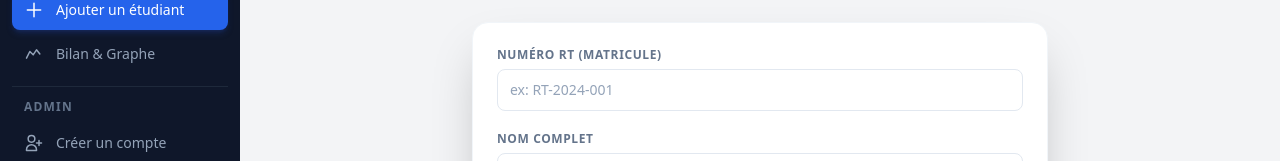
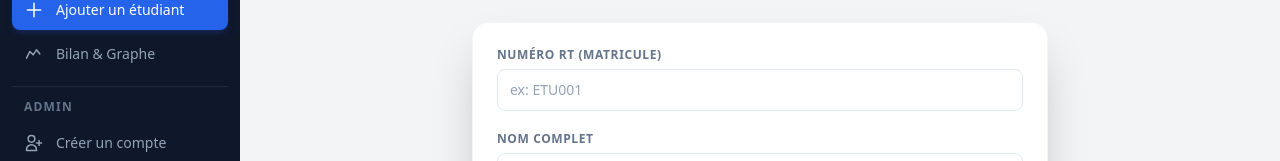
Before and after one commit to Tendrytsitohaina/Gestion_note_etudiant, a React (Vite) app in the folder client/: page /ajout in a window 1280 px wide. Shown: the part 162-323 px from the top of the page. Built offline with nearby package versions, Linux system fonts and the light colour scheme; no server answers; sample sign-in values are in the browser's storage.

Commit message:
NumEtudiant placeholder

```diff
--- a/client/src/pages/AjoutEtudiant.jsx
+++ b/client/src/pages/AjoutEtudiant.jsx
@@ -48,7 +48,7 @@ export default function AjoutEtudiant() {
             <label className={labelClass}>Numéro RT (Matricule)</label>
             <input
               className={inputClass}
-              placeholder="ex: RT-2024-001"
+              placeholder="ex: ETU001"
               value={etudiant.numRt}
               onChange={(e) => setEtudiant({ ...etudiant, numRt: e.target.value })}
               required
```
